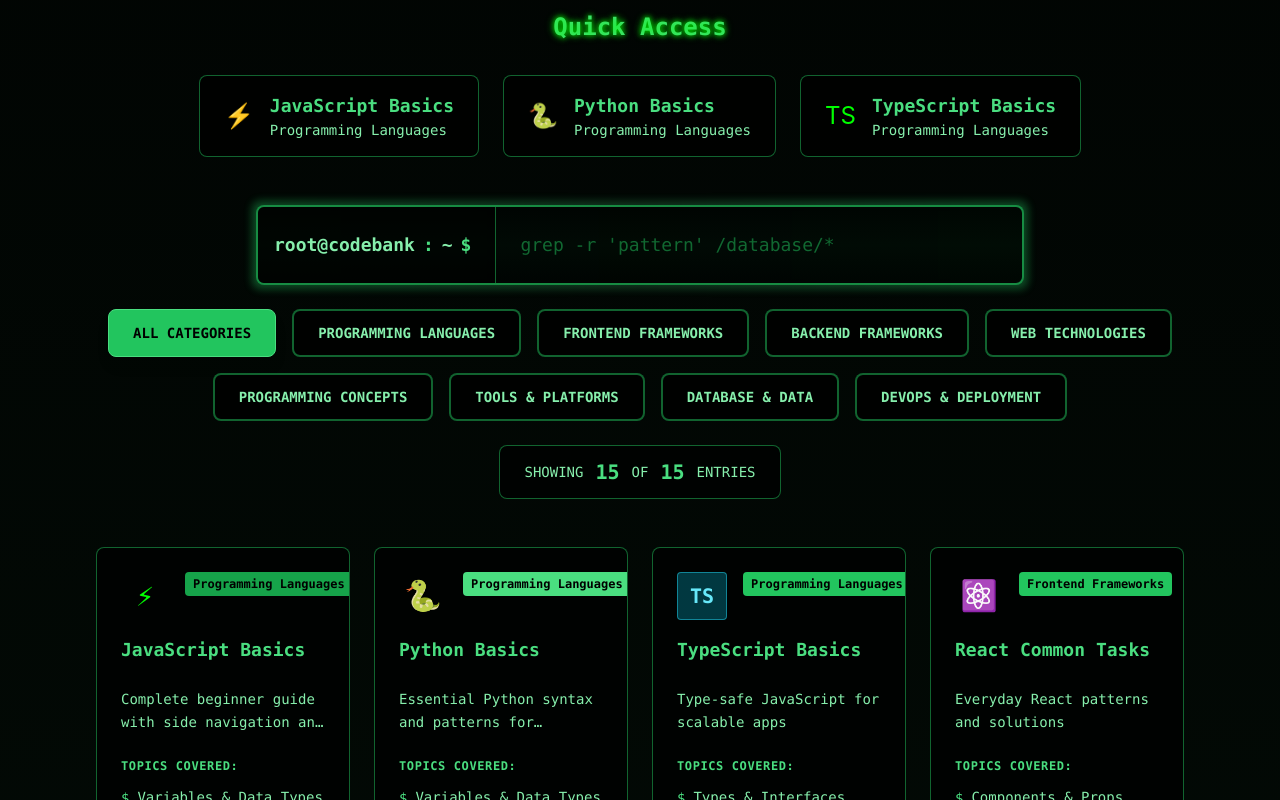
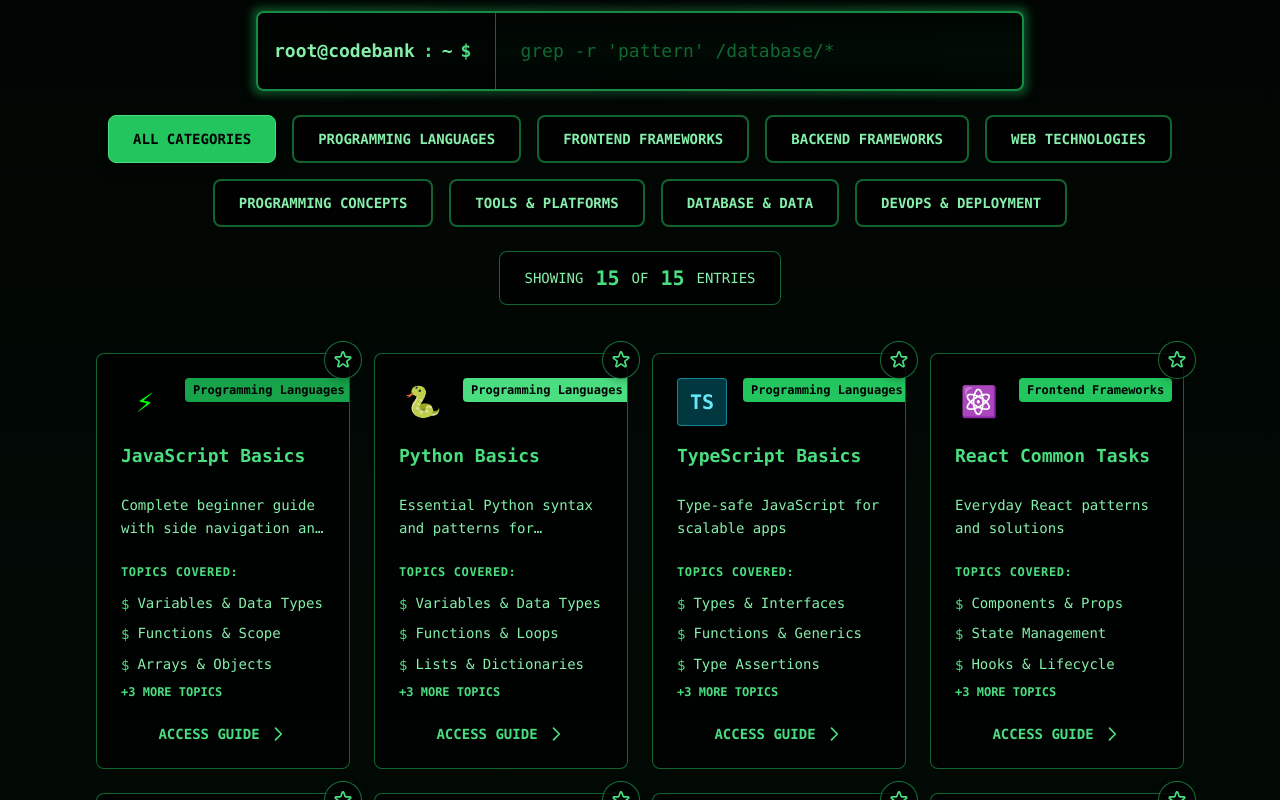
Before and after one commit to NathanielDSmith/CodeBank, a React (Create React App) app: page / in a window 1280 px wide. Shown: the part 1000-1800 px from the top of the page. Built offline with nearby package versions, Linux system fonts and the light colour scheme.

Commit message:
Add favorites feature with localStorage persistence and improved card layout

```diff
--- a/src/App.css
+++ b/src/App.css
@@ -11,6 +11,37 @@
   -webkit-line-clamp: 3;
   -webkit-box-orient: vertical;
   overflow: hidden;
+}
+
+/* Cursor blink animation */
+.cursor-blink {
+  animation: blink 1s infinite;
+}
+
+@keyframes blink {
+  0%, 50% { opacity: 1; }
+  51%, 100% { opacity: 0; }
+}
+
+/* Fade in animation */
+.animate-fade-in {
+  animation: fadeIn 0.6s ease-out forwards;
+}
+
+@keyframes fadeIn {
+  from {
+    opacity: 0;
+    transform: translateY(20px);
+  }
+  to {
+    opacity: 1;
+    transform: translateY(0);
+  }
+}
+
+/* Pulse slow animation */
+.animate-pulse-slow {
+  animation: pulse 3s cubic-bezier(0.4, 0, 0.6, 1) infinite;
 }
 
 /* Custom scrollbar for code blocks */
--- a/src/components/CodeCard.tsx
+++ b/src/components/CodeCard.tsx
@@ -4,9 +4,11 @@
 interface CodeCardProps {
   topic: LanguageTopic;
   onClick: () => void;
+  isFavorite?: boolean;
+  onToggleFavorite?: (topic: LanguageTopic) => void;
 }
 
-const CodeCard: React.FC<CodeCardProps> = ({ topic, onClick }) => {
+const CodeCard: React.FC<CodeCardProps> = ({ topic, onClick, isFavorite = false, onToggleFavorite }) => {
   const getColorClasses = (color: string) => {
     // Matrix theme - all categories get green styling with different intensities
     const colors: { [key: string]: string } = {
@@ -40,14 +42,49 @@
     }
   };
 
+  const handleStarClick = (event: React.MouseEvent) => {
+    event.stopPropagation();
+    if (onToggleFavorite) {
+      onToggleFavorite(topic);
+    }
+  };
+
   return (
+    <div className="relative group">
+      {/* Star button - floating above the card, not inside padding */}
+      {onToggleFavorite && (
+        <button
+          onClick={handleStarClick}
+          className="absolute -top-3 -right-3 z-20 p-2 rounded-full bg-black/80 shadow-lg border border-green-500/60 hover:border-yellow-400 transition-all duration-300 hover:scale-110 focus:outline-none focus:ring-2 focus:ring-green-500/50"
+          aria-label={isFavorite ? 'Remove from favorites' : 'Add to favorites'}
+          style={{ boxShadow: '0 2px 8px 0 rgba(0,0,0,0.25)' }}
+        >
+          <svg
+            className={`w-5 h-5 transition-all duration-300 ${
+              isFavorite
+                ? 'text-yellow-400 fill-current'
+                : 'text-green-400 hover:text-yellow-400'
+            }`}
+            fill={isFavorite ? 'currentColor' : 'none'}
+            stroke="currentColor"
+            viewBox="0 0 24 24"
+          >
+            <path
+              strokeLinecap="round"
+              strokeLinejoin="round"
+              strokeWidth={2}
+              d="M11.049 2.927c.3-.921 1.603-.921 1.902 0l1.519 4.674a1 1 0 00.95.69h4.915c.969 0 1.371 1.24.588 1.81l-3.976 2.888a1 1 0 00-.363 1.118l1.518 4.674c.3.922-.755 1.688-1.538 1.118l-3.976-2.888a1 1 0 00-1.176 0l-3.976 2.888c-.783.57-1.838-.197-1.538-1.118l1.518-4.674a1 1 0 00-.363-1.118l-3.976-2.888c-.784-.57-.38-1.81.588-1.81h4.914a1 1 0 00.951-.69l1.519-4.674z"
+            />
+          </svg>
+        </button>
+      )}
       <div
         onClick={onClick}
         onKeyDown={handleKeyDown}
         tabIndex={0}
         role="button"
         aria-label={`View ${topic.title} guide`}
-      className="group bg-black/70 backdrop-blur-sm rounded-lg border border-green-500/50 hover:border-green-400 transition-all duration-500 cursor-pointer transform hover:-translate-y-1 hover:scale-105 overflow-hidden focus:outline-none focus:ring-4 focus:ring-green-500/20 font-mono"
+        className="bg-black/70 backdrop-blur-sm rounded-lg border border-green-500/50 hover:border-green-400 transition-all duration-500 cursor-pointer transform hover:-translate-y-1 hover:scale-105 overflow-hidden focus:outline-none focus:ring-4 focus:ring-green-500/20 font-mono"
       >
         <div className="p-6">
           <div className="mb-6">
@@ -97,6 +134,7 @@
           </div>
         </div>
       </div>
+    </div>
   );
 };
 
--- /dev/null
+++ b/src/hooks/useFavorites.ts
@@ -0,0 +1,87 @@
+import { useState, useEffect } from 'react';
+import { LanguageTopic } from '../types/index';
+
+const STORAGE_KEY = 'codebank-favorites';
+
+export const useFavorites = () => {
+  const [favorites, setFavorites] = useState<LanguageTopic[]>([]);
+  const [isLoaded, setIsLoaded] = useState(false);
+
+  // Load favorites from localStorage on mount
+  useEffect(() => {
+    try {
+      const savedFavorites = localStorage.getItem(STORAGE_KEY);
+      console.log('Loading favorites from localStorage:', savedFavorites);
+
+      if (savedFavorites) {
+        const parsed = JSON.parse(savedFavorites);
+        console.log('Parsed favorites:', parsed);
+
+        // Validate that parsed data is an array
+        if (Array.isArray(parsed)) {
+          setFavorites(parsed);
+        } else {
+          console.warn('Invalid favorites data in localStorage, resetting');
+          localStorage.removeItem(STORAGE_KEY);
+        }
+      }
+    } catch (error) {
+      console.error('Failed to parse favorites from localStorage:', error);
+      // Clear corrupted data
+      localStorage.removeItem(STORAGE_KEY);
+    } finally {
+      setIsLoaded(true);
+    }
+  }, []);
+
+  // Save favorites to localStorage whenever they change
+  useEffect(() => {
+    if (isLoaded) {
+      console.log('Saving favorites to localStorage:', favorites);
+      try {
+        localStorage.setItem(STORAGE_KEY, JSON.stringify(favorites));
+      } catch (error) {
+        console.error('Failed to save favorites to localStorage:', error);
+      }
+    }
+  }, [favorites, isLoaded]);
+
+  const addToFavorites = (topic: LanguageTopic) => {
+    console.log('Adding to favorites:', topic);
+    setFavorites(prev => {
+      const exists = prev.find(fav => fav.id === topic.id);
+      if (!exists) {
+        return [...prev, topic];
+      }
+      return prev;
+    });
+  };
+
+  const removeFromFavorites = (topicId: number) => {
+    console.log('Removing from favorites:', topicId);
+    setFavorites(prev => prev.filter(fav => fav.id !== topicId));
+  };
+
+  const toggleFavorite = (topic: LanguageTopic) => {
+    const isFavorite = favorites.some(fav => fav.id === topic.id);
+    console.log('Toggling favorite for:', topic.title, 'isFavorite:', isFavorite);
+    if (isFavorite) {
+      removeFromFavorites(topic.id);
+    } else {
+      addToFavorites(topic);
+    }
+  };
+
+  const isFavorite = (topicId: number) => {
+    return favorites.some(fav => fav.id === topicId);
+  };
+
+  return {
+    favorites,
+    addToFavorites,
+    removeFromFavorites,
+    toggleFavorite,
+    isFavorite,
+    isLoaded
+  };
+};
--- a/src/pages/HomePage.tsx
+++ b/src/pages/HomePage.tsx
@@ -2,12 +2,14 @@
 import { useNavigate } from 'react-router-dom';
 import CodeCard from '../components/CodeCard';
 import { LanguageTopic } from '../types/index';
+import { useFavorites } from '../hooks/useFavorites';
 
 const HomePage: React.FC = () => {
   const navigate = useNavigate();
   const [selectedCategory, setSelectedCategory] = useState<string>('all');
   const [searchTerm, setSearchTerm] = useState<string>('');
   const [cursorPosition, setCursorPosition] = useState<number>(0);
+  const { favorites, toggleFavorite, isFavorite, isLoaded } = useFavorites();
 
   const languageTopics: LanguageTopic[] = [
     // Programming Languages
@@ -511,32 +513,30 @@
           </div>
         </div>
 
-        {/* Featured Guides */}
+        {/* Favorites Section */}
+        {isLoaded && favorites.length > 0 && (
           <div className="mb-12">
-          <h3 className="text-2xl font-mono font-bold text-center mb-8 text-green-400 glitch-text" data-text="Quick Access">
-            Quick Access
+            <h3 className="text-2xl font-mono font-bold text-center mb-8 text-green-400 glitch-text" data-text="Your Favorites">
+              Your Favorites
             </h3>
-          <div className="flex justify-center gap-6">
-            {languageTopics.slice(0, 3).map((topic, index) => (
+            <div className="grid grid-cols-1 md:grid-cols-2 lg:grid-cols-3 gap-6">
+              {favorites.map((topic, index) => (
                 <div
                   key={topic.id}
+                  style={{ animationDelay: `${index * 100}ms` }}
+                  className="animate-fade-in"
+                >
+                                  <CodeCard
+                  topic={topic}
                   onClick={() => handleCardClick(topic)}
-                className="group relative cursor-pointer"
-                style={{ animationDelay: `${index * 200}ms` }}
-              >
-                <div className="relative bg-black/70 border border-green-500/50 rounded-lg px-6 py-4 hover:border-green-400 transition-all duration-500 transform hover:-translate-y-1 hover:scale-105">
-                  <div className="flex items-center gap-4">
-                    <span className="text-2xl group-hover:scale-110 transition-transform duration-300">{topic.icon}</span>
-                    <div>
-                      <div className="font-bold text-green-400 text-lg group-hover:text-green-300 transition-colors font-mono">{topic.title}</div>
-                      <div className="text-sm text-green-300 font-mono">{topic.category}</div>
-                    </div>
-                  </div>
-                </div>
+                  isFavorite={isFavorite(topic.id)}
+                  onToggleFavorite={isLoaded ? toggleFavorite : undefined}
+                />
                 </div>
               ))}
             </div>
           </div>
+        )}
 
         {/* Search and Filter Controls */}
         <div className="mb-12 space-y-6 animate-fade-in">
@@ -645,6 +645,8 @@
                 <CodeCard
                   topic={topic}
                   onClick={() => handleCardClick(topic)}
+                  isFavorite={isFavorite(topic.id)}
+                  onToggleFavorite={isLoaded ? toggleFavorite : undefined}
                 />
               </div>
             ))}
```
Lines whose indentation alone changed are shown as unchanged.
